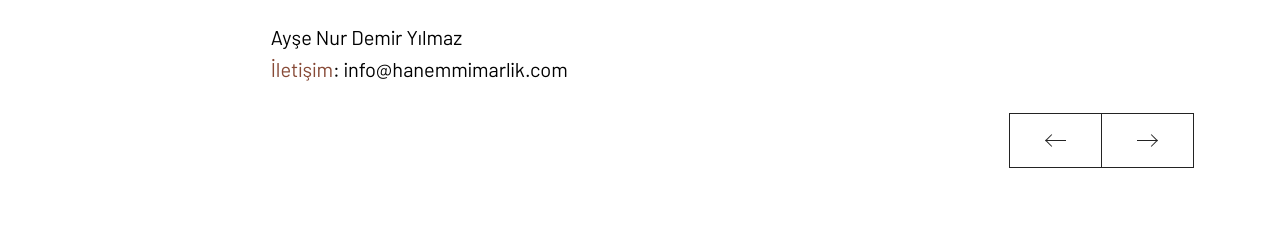
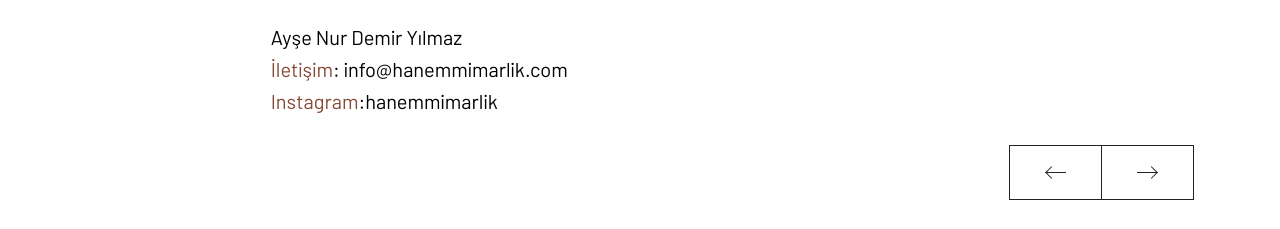
Before and after one commit to hanemmimarlik/hanemmimarlik.github.io, a plain HTML site: page index.html in a window 1280 px wide. Shown: the part 571-800 px from the top of the page. Drawn offline with nearby package versions, Linux system fonts and the light colour scheme.

Commit message:
added insta info

```diff
--- a/index.html
+++ b/index.html
@@ -58,7 +58,9 @@
                         <h1 class="title"><span class="underline">Ic Mimari</span></h1>
                       </a>
                     </div>
-                    <p class="description">Ayşe Nur Demir Yılmaz<br><span style="color: #874a37">İletişim</span>: info@hanemmimarlik.com</p>
+                    <p class="description">Ayşe Nur Demir Yılmaz <br>
+                        <span style="color: #874a37">İletişim</span>: info@hanemmimarlik.com <br>
+                        <span style="color: #874a37">Instagram</span>:hanemmimarlik </p>
                   </div>
                 </div>
               </div>
@@ -84,7 +86,9 @@
                         <h1 class="title"><span class="underline">Dış Cephe Tasarımı</span></h1>
                       </a>
                     </div>
-                    <p class="description">Ayşe Nur Demir Yılmaz<br><span style="color: #874a37">İletişim</span>: info@hanemmimarlik.com</p>
+                    <p class="description">Ayşe Nur Demir Yılmaz <br>
+                      <span style="color: #874a37">İletişim</span>: info@hanemmimarlik.com <br>
+                      <span style="color: #874a37">Instagram</span>:hanemmimarlik </p>
                   </div>
                 </div>
               </div>
```
